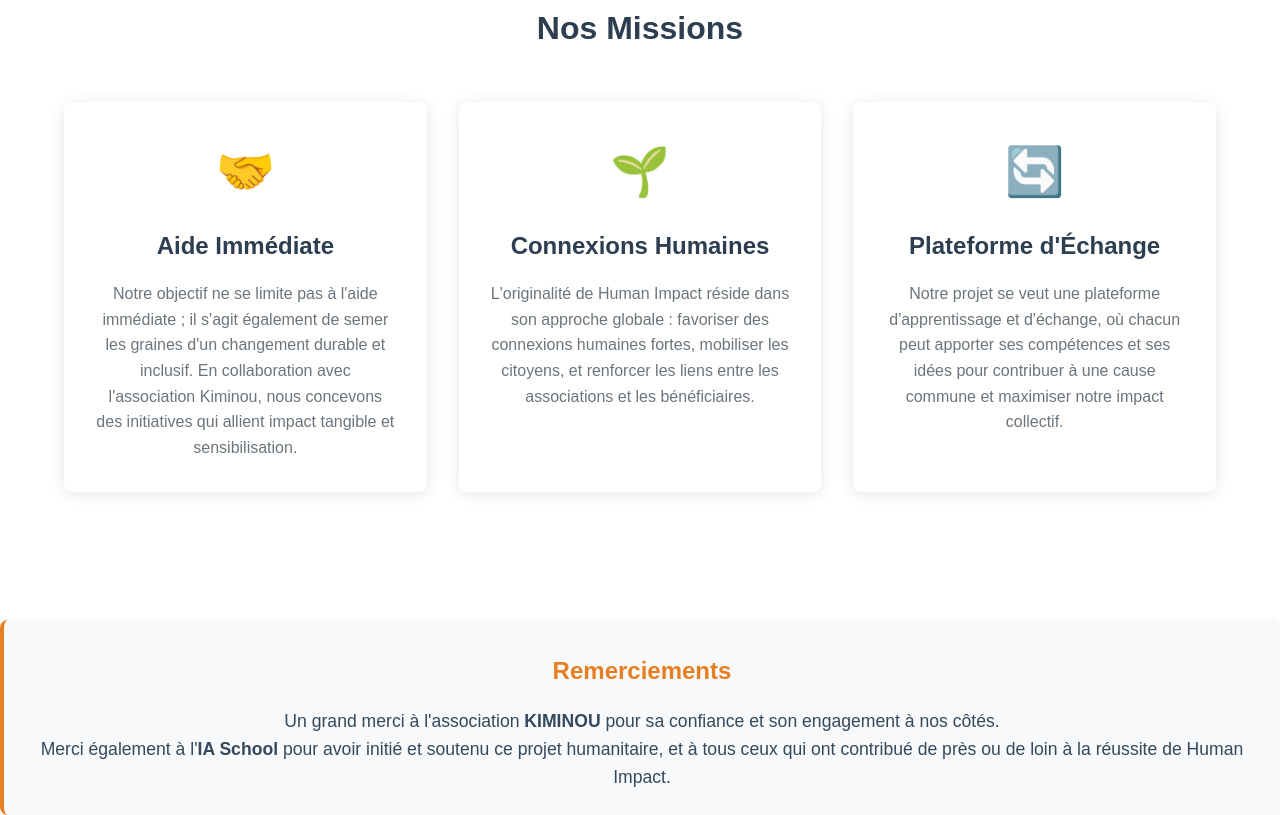
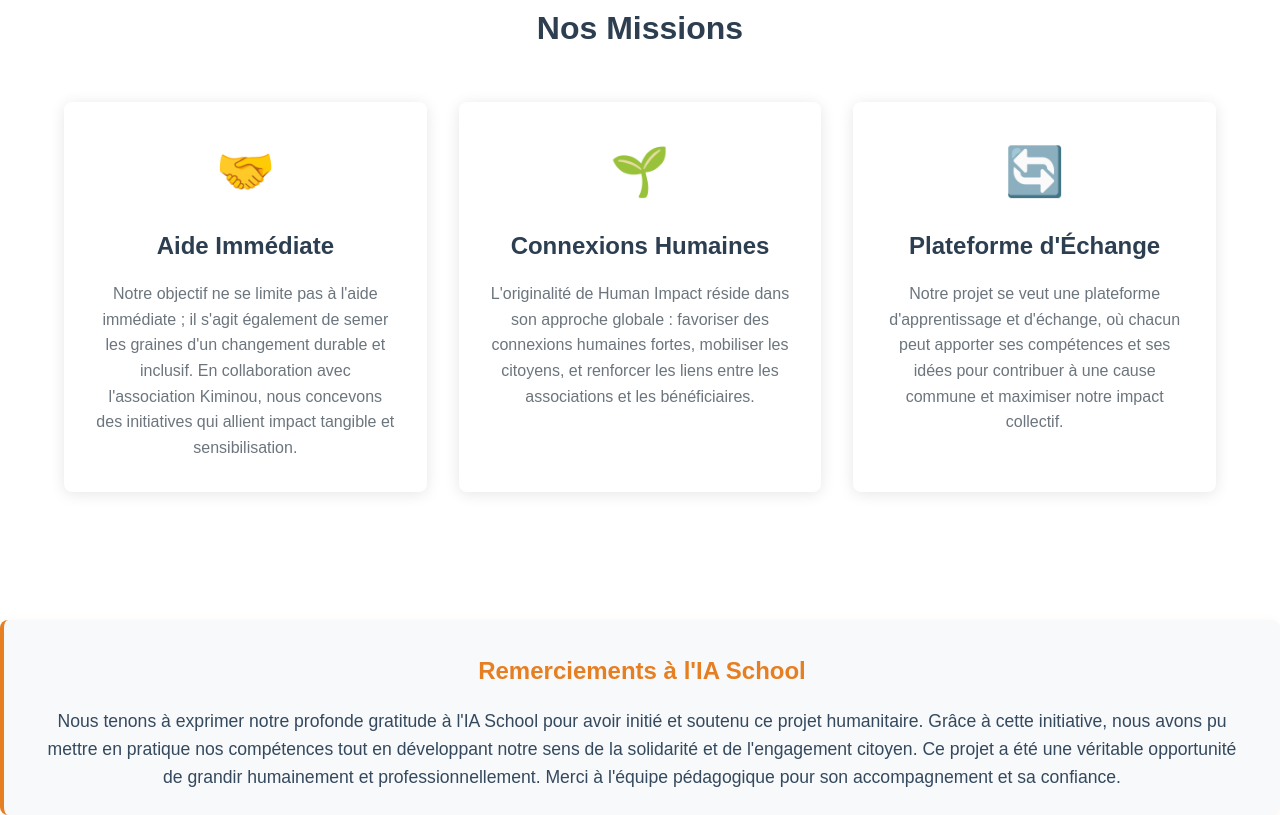
Before and after one commit to Amadouxdial/Human-Impact-projet, a plain HTML site: page index.html in a window 1280 px wide. Shown: the part 2295-3110 px from the top of the page. Drawn offline with Linux system fonts and the light colour scheme.

Commit message:
Ajout des remerciements distincts à l'IA School et à l'association KIMINOU

```diff
--- a/index.html
+++ b/index.html
@@ -111,10 +111,9 @@
     </main>
 
     <section class="thanks-section">
-      <h2>Remerciements</h2>
+      <h2>Remerciements à l'IA School</h2>
       <p>
-        Un grand merci à l'association <strong>KIMINOU</strong> pour sa confiance et son engagement à nos côtés.<br>
-        Merci également à l'<strong>IA School</strong> pour avoir initié et soutenu ce projet humanitaire, et à tous ceux qui ont contribué de près ou de loin à la réussite de Human Impact.
+        Nous tenons à exprimer notre profonde gratitude à l'IA School pour avoir initié et soutenu ce projet humanitaire. Grâce à cette initiative, nous avons pu mettre en pratique nos compétences tout en développant notre sens de la solidarité et de l'engagement citoyen. Ce projet a été une véritable opportunité de grandir humainement et professionnellement. Merci à l'équipe pédagogique pour son accompagnement et sa confiance.
       </p>
     </section>
 
```
Also changed, not shown: partenaires.html (+7 -0 lines).
